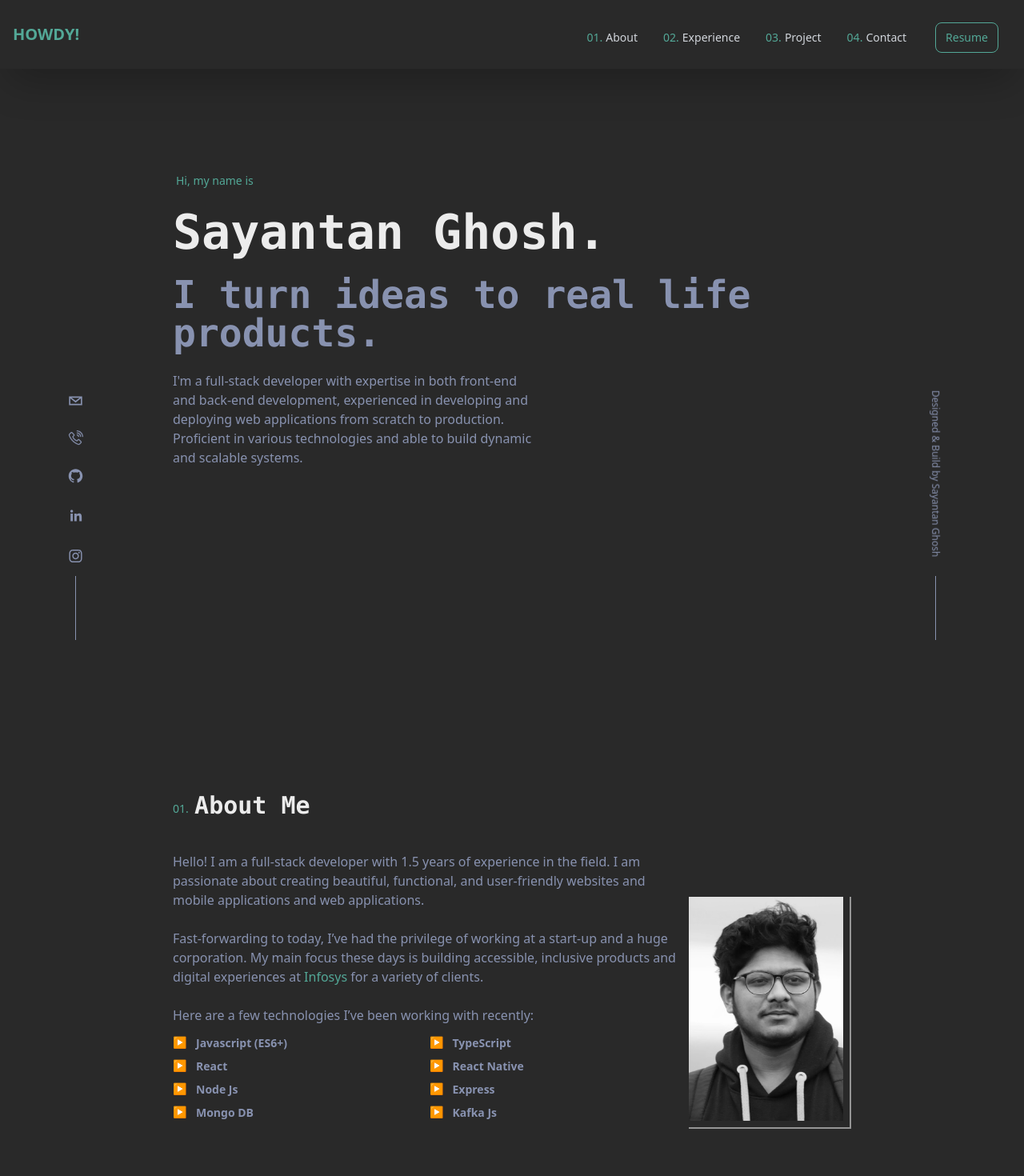
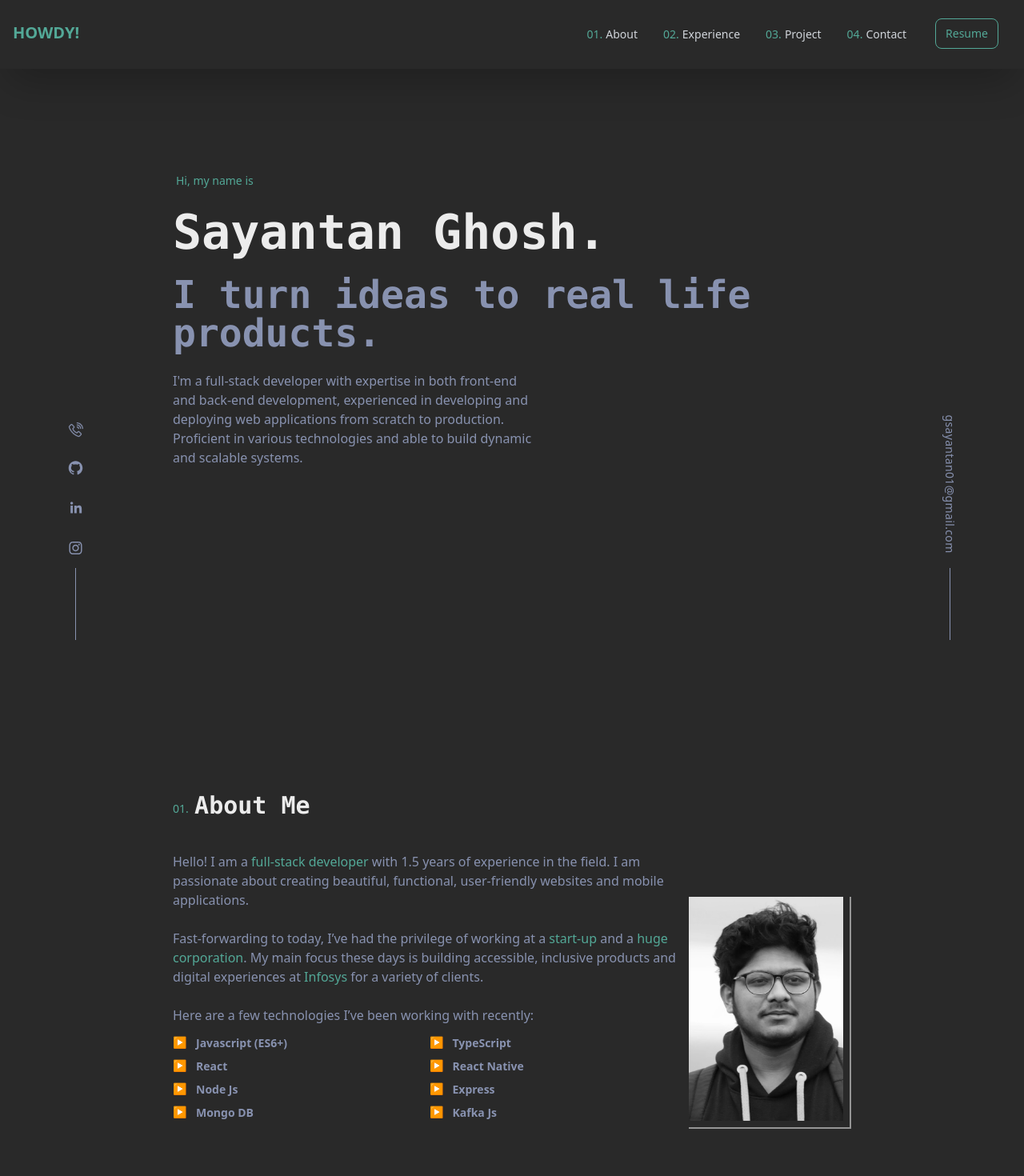
Before and after one commit to werfree/werfree.github.io, a React (Vite) app: page / in a window 1280 px wide. Shown: the top 1470 px of the page at 80% size. Built offline with nearby package versions, Linux system fonts and the light colour scheme.

Commit message:
Animation added

```diff
--- a/package.json
+++ b/package.json
@@ -12,6 +12,7 @@
   "dependencies": {
     "devicon": "^2.15.1",
     "devicon-react-svg": "^0.2.4",
+    "framer-motion": "^9.0.4",
     "prop-types": "^15.8.1",
     "react": "^18.2.0",
     "react-dom": "^18.2.0",
--- a/src/App.jsx
+++ b/src/App.jsx
@@ -1,6 +1,7 @@
 import React from 'react';
 import About from './components/about';
 import Contact from './components/contact';
+import Footer from './components/footer';
 import Heading from './components/heading';
 import Navbar from './components/navbar';
 import Project from './components/project';
@@ -9,7 +10,7 @@ import Work from './components/work';
 
 function App() {
   return (
-    <div className="bg-[#292929] text-white snap-y snap-mandatory z-0">
+    <div className="bg-[#292929] text-white snap-y snap-mandatory z-0 flex flex-col min-h-screen">
       <header>
         {/* Navbar */}
         <Navbar />
@@ -25,6 +26,8 @@ function App() {
         <Project />
         {/* Contact */}
         <Contact />
+        {/* Footer */}
+        <Footer />
 
       </section>
     </div>
--- a/src/components/about.jsx
+++ b/src/components/about.jsx
@@ -1,4 +1,5 @@
 import React from 'react';
+import { motion } from 'framer-motion';
 import SectionHeading from './sections/section-heading';
 import Technologies from './sections/technologies';
 import MyPic from '../assets/myPic.jpg';
@@ -6,17 +7,42 @@ import MyPic from '../assets/myPic.jpg';
 export default function About() {
   return (
     <div id="about" className="section-container">
-      <div className="my-auto">
+      <motion.div
+        initial={{
+          opacity: 0,
+        }}
+        whileInView={{
+          opacity: 1,
+        }}
+        transition={{
+          duration: 0.5,
+        }}
+        viewport={{ once: true }}
+        className="my-auto"
+      >
         <SectionHeading heading={{ number: '01', text: 'About Me' }} />
         <div className="flex flex-col md:grid md:grid-flow-row md:grid-cols-4 md:gap-3 justify-between">
           <div className="section-text md:col-span-3">
-            Hello! I am a full-stack developer with 1.5 years of experience in the field. I am
-            passionate about creating beautiful, functional, and user-friendly websites and mobile
-            applications and web applications.
+            Hello! I am a
+            {' '}
+            <span className="text-color"> full-stack developer </span>
+            {' '}
+            with 1.5 years of experience in the field. I am
+            passionate about creating beautiful, functional, user-friendly websites and mobile
+            applications.
             <br />
             <br />
-            Fast-forwarding to today, I’ve had the privilege of working at a start-up and a huge
-            corporation. My main focus these days is building accessible, inclusive products and
+            Fast-forwarding to today, I’ve had the privilege of working at a
+            {' '}
+            <span className="text-color">start-up </span>
+            {' '}
+            and a
+            {' '}
+            <span className="text-color">
+              huge
+              corporation
+            </span>
+            . My main focus these days is building accessible, inclusive products and
             digital experiences at
             <span className="text-color"> Infosys </span>
             for a variety of clients.
@@ -38,7 +64,7 @@ export default function About() {
             <img src={MyPic} className="object-cover h-52 w-52 md:h-72 md:w-72 pr-2 pb-2" alt="My" />
           </div>
         </div>
-      </div>
+      </motion.div>
     </div>
   );
 }
--- a/src/components/contact.jsx
+++ b/src/components/contact.jsx
@@ -1,11 +1,25 @@
 import React from 'react';
+import { motion } from 'framer-motion';
 import CustomButton from './sections/customButton';
 import SectionHeading from './sections/section-heading';
 import Social from './social';
 
 export default function Contact() {
   return (
-    <div id="contact" className="section-container h-[350px] lg:h-[700px] text-center mx-[20%]">
+
+    <div id="contact" className="font-sans md:ml-[10%] md:mr-[10%] px-2 md:px-6 flex flex-col space-y-3 snap-start mb-40 lg:mb-0 text-center mx-[20%] h-[350px] lg:h-screen justify-center">
+      <motion.div
+        initial={{
+          opacity: 0,
+        }}
+        whileInView={{
+          opacity: 1,
+        }}
+        transition={{
+          duration: 0.5,
+        }}
+        viewport={{ once: true }}
+      >
         <SectionHeading heading={{ number: '04', text: 'Get In Touch' }} />
         <div className="text-center section-text  ">
           <div className="mb-12">
@@ -20,9 +34,11 @@ export default function Contact() {
             <CustomButton text="Say Hi" link="mailto:gsayantan01@gmail.com" />
           </div>
         </div>
+      </motion.div>
       <div className="mt-16 mb-0">
         <Social />
       </div>
     </div>
+
   );
 }
--- /dev/null
+++ b/src/components/footer.jsx
@@ -0,0 +1,11 @@
+import React from 'react';
+
+export default function Footer() {
+  return (
+    <div className="md:ml-[10%] md:mr-[10%] px-2 mb-2 md:px-6 flex flex-col text-left space-y-3 snap-start h-fit lg:mb-2 mt-auto items-center">
+      <div className="section-text text-xs md:text-sm">
+        <div>Designed and build by Sayantan Ghosh</div>
+      </div>
+    </div>
+  );
+}
--- a/src/components/heading.jsx
+++ b/src/components/heading.jsx
@@ -1,20 +1,80 @@
 import React from 'react';
+import { motion } from 'framer-motion';
 
 export default function Heading() {
   return (
-    <div className="font-sans md:ml-[10%] lg:mr-[15%] px-2 md:px-6 h-screen flex flex-col justify-center text-left overflow-hidden space-y-4 snap-center">
-      <div className="text-sm text-color pl-1 pb-2">Hi, my name is</div>
-      <div className="font-mono text-4xl md:text-6xl font-extrabold text-[#ececec] text-left pb-2">
+    <div className="font-sans md:ml-[10%] lg:mr-[15%] px-4 md:px-6 h-screen flex flex-col justify-center text-left overflow-hidden space-y-4 snap-center">
+      <motion.div
+        initial={{
+          y: 50,
+          opacity: 0,
+        }}
+        animate={{
+          y: 0,
+          opacity: 1,
+        }}
+        transition={{
+          duration: 1,
+          delay: 0.4,
+        }}
+        className="text-sm text-color pl-1 pb-2"
+      >
+        Hi, my name is
+
+      </motion.div>
+      <motion.div
+        initial={{
+          y: 50,
+          opacity: 0,
+        }}
+        animate={{
+          y: 0,
+          opacity: 1,
+        }}
+        transition={{
+          duration: 1,
+          delay: 0.2,
+        }}
+        className="font-mono text-4xl md:text-6xl font-extrabold text-[#ececec] text-left pb-2"
+      >
         Sayantan Ghosh.
-      </div>
-      <div className="font-mono text-3xl md:text-5xl font-extrabold text-[#8892B0] text-left pb-2">
+      </motion.div>
+      <motion.div
+        initial={{
+          y: 50,
+          opacity: 0,
+        }}
+        animate={{
+          y: 0,
+          opacity: 1,
+        }}
+        transition={{
+          duration: 0.5,
+          delay: 0.1,
+        }}
+        className="font-mono text-3xl md:text-5xl font-extrabold text-[#8892B0] text-left pb-2"
+      >
         I turn ideas to real life products.
-      </div>
-      <div className="mt-10 text-base  text-[#8892B0] lg:mr-[42%]">
-        I&apos;m a full-stack developer with expertise in both front-end and back-end development,
+      </motion.div>
+      <motion.div
+        initial={{
+          y: 50,
+          opacity: 0,
+        }}
+        animate={{
+          y: 0,
+          opacity: 1,
+        }}
+        transition={{
+          duration: 0.5,
+          delay: 0,
+        }}
+        className="mt-10 text-base  text-[#8892B0] lg:mr-[42%]"
+      >
+        I&apos;m a full-stack developer with expertise in  both front-end and back-end development,
         experienced in developing and deploying web applications from scratch to production.
         Proficient in various technologies and able to build dynamic and scalable systems.
-      </div>
+      </motion.div>
     </div>
   );
 }
--- a/src/components/navbar.jsx
+++ b/src/components/navbar.jsx
@@ -1,6 +1,7 @@
 /* eslint-disable jsx-a11y/no-static-element-interactions */
 /* eslint-disable jsx-a11y/click-events-have-key-events */
 import React, { useState } from 'react';
+import { motion } from 'framer-motion';
 
 export default function Navbar() {
   const [viewList, setList] = useState(false);
@@ -13,17 +14,72 @@ export default function Navbar() {
     <nav className={`${viewList ? 'backdrop-blur-sm' : 'bg-[#292929]'} md:bg-[#292929] shadow-2xl px-2 sm:px-4 py-2 md:py-1  fixed w-full z-20 top-0 left-0`}>
 
       <div className="flex flex-wrap items-center justify-between mx-auto">
-        <span className="text-xl font-semibold whitespace-nowrap text-[#53a897]">HOWDY!</span>
-        <button data-collapse-toggle="navbar-sticky" type="button" className="z-20 inline-flex items-center p-2 ml-3 text-2xl text-[#53a897] rounded-lg md:hidden focus:outline-none hover:ring-2 ring-[#53a897]" onClick={changeViewListState}>
+        <motion.span
+          initial={{
+            y: 10,
+            x: -10,
+            opacity: 0,
+          }}
+          animate={{
+            y: -2,
+            x: 0,
+            opacity: 1,
+          }}
+          transition={{
+            duration: 0.9,
+            delay: 0.2,
+          }}
+          className="text-xl font-semibold whitespace-nowrap text-[#53a897]"
+        >
+          HOWDY!
+
+        </motion.span>
+        <motion.button
+          initial={{
+            y: 10,
+            x: -10,
+            opacity: 0,
+          }}
+          animate={{
+            y: -2,
+            x: 0,
+            opacity: 1,
+          }}
+          transition={{
+            duration: 0.9,
+            delay: 0.2,
+          }}
+          data-collapse-toggle="navbar-sticky"
+          type="button"
+          className="z-20 inline-flex items-center p-2 ml-3 text-2xl text-[#53a897] rounded-lg md:hidden focus:outline-none hover:ring-2 ring-[#53a897]"
+          onClick={changeViewListState}
+        >
           <span className="sr-only">Open main menu</span>
           <svg className="w-6 h-6" aria-hidden="true" fill="currentColor" viewBox="0 0 20 20" xmlns="http://www.w3.org/2000/svg"><path d="M3 5a1 1 0 011-1h12a1 1 0 110 2H4a1 1 0 01-1-1zM3 10a1 1 0 011-1h12a1 1 0 110 2H4a1 1 0 01-1-1zM3 15a1 1 0 011-1h12a1 1 0 110 2H4a1 1 0 01-1-1z" /></svg>
-        </button>
+        </motion.button>
 
         <div className={`items-center ${!viewList && 'hidden'} justify-between  w-full md:flex md:flex-row md:w-auto md:order-1`} onClick={changeViewListState}>
           <div className="flex">
             <div className="flex-none" />
             <div className="flex-1">
               <ul className="flex flex-col h-screen justify-center ml-[30%] md:h-fit md:ml-auto p-4 bg-[#292929] shadow-yl md:bg-transparent md:flex-row md:space-x-8 md:mt-0 md:text-base md:font-medium md:border-0 ">
+                <motion.div
+                  initial={{
+                    y: 10,
+                    x: -10,
+                    opacity: 0,
+                  }}
+                  animate={{
+                    y: 5,
+                    x: 0,
+                    opacity: 1,
+                  }}
+                  transition={{
+                    duration: 0.9,
+                    delay: 0,
+                  }}
+                  viewport={{ once: true }}
+                >
                   <li className="navList">
                     <div className="navNumber text-[#53a897]">
                       01.
@@ -40,6 +96,25 @@ export default function Navbar() {
                       About
                     </div>
                   </li>
+                </motion.div>
+
+                <motion.div
+                  initial={{
+                    y: 10,
+                    x: -10,
+                    opacity: 0,
+                  }}
+                  animate={{
+                    y: 5,
+                    x: 0,
+                    opacity: 1,
+                  }}
+                  transition={{
+                    duration: 0.9,
+                    delay: 0.2,
+                  }}
+                  viewport={{ once: true }}
+                >
                   <li className="navList">
                     <div className="navNumber text-[#53a897]">
                       02.
@@ -56,6 +131,24 @@ export default function Navbar() {
                       Experience
                     </div>
                   </li>
+                </motion.div>
+
+                <motion.div
+                  initial={{
+                    y: 10,
+                    x: -10,
+                    opacity: 0,
+                  }}
+                  animate={{
+                    y: 5,
+                    x: 0,
+                    opacity: 1,
+                  }}
+                  transition={{
+                    duration: 0.9,
+                    delay: 0.3,
+                  }}
+                >
                   <li className="navList">
                     <div className="navNumber text-[#53a897]">
                       03.
@@ -72,6 +165,25 @@ export default function Navbar() {
                       Project
                     </div>
                   </li>
+                </motion.div>
+
+                <motion.div
+                  initial={{
+                    y: 10,
+                    x: -10,
+                    opacity: 0,
+                  }}
+                  animate={{
+                    y: 5,
+                    x: 0,
+                    opacity: 1,
+                  }}
+                  transition={{
+                    duration: 0.9,
+                    delay: 0.4,
+                  }}
+                >
+                  {' '}
                   <li className="navList">
                     <div className="navNumber text-[#53a897]">
                       04.
@@ -88,6 +200,25 @@ export default function Navbar() {
                       Contact
                     </div>
                   </li>
+
+                </motion.div>
+
+                <motion.div
+                  initial={{
+                    y: 10,
+                    x: -10,
+                    opacity: 0,
+                  }}
+                  animate={{
+                    y: -5,
+                    x: 0,
+                    opacity: 1,
+                  }}
+                  transition={{
+                    duration: 0.9,
+                    delay: 0.6,
+                  }}
+                >
                   <li className="navList">
                     <div className="navNumber text-[#53a897]">
                       {/* 04. */}
@@ -96,6 +227,7 @@ export default function Navbar() {
                     </div>
                     <a target="_blank" href="https://drive.google.com/file/d/12fFl6HACRGxFNDZp1_ktFyQyJqfbZZp-/view?usp=sharing" className="p-2 px-3 text-center rounded-lg md:bg-transparent  md:text-sm font-sans border border-color text-color mt-2" aria-current="page" rel="noreferrer">Resume</a>
                   </li>
+                </motion.div>
               </ul>
             </div>
           </div>
--- a/src/components/sections/company.jsx
+++ b/src/components/sections/company.jsx
@@ -7,17 +7,16 @@ export default function Company({ name, isActive, setActiveCompany }) {
   // eslint-disable-next-line max-len
   //  eslint-disable-next-line jsx-a11y/click-events-have-key-events,jsx-a11y/no-static-element-interactions
     <div
-      className={`col-span-1 text-sm font-sans font-thin  text-center md:text-left border-b md:border-l md:border-b-[#292929]  ${isActive ? 'border-color' : 'border-[#8892B0]'}`}
-      onClick={() => setActiveCompany(name)}
+      className={`col-span-1 text-lg font-sans font-extrabold shadow-sm  text-center md:text-left border-b md:border-l md:border-b-[#292929]  ${isActive ? 'border-color' : 'border-[#8892B0]'} space-x-2`}
     >
-      <button type="button" className="hover:bg-[#4D4D4D] p-2">
+      <button type="button" className="md:hover:bg-[#4D4D4D] p-2" onClick={() => setActiveCompany(name)}>
         {/* <span
           className={`text-sm align-text-bottom text-color invisible md:visible
              ${isActive ? 'text-color' : 'section-text'}`}
         >
           &#8594;
         </span> */}
-        <span className={`text-sm ${isActive ? 'text-color' : 'section-text'} pl-3`}>{name}</span>
+        <span className={`text-sm ${isActive ? 'text-color' : 'section-text'} px-2 md:px-1`}>{name}</span>
       </button>
     </div>
   );
--- a/src/components/social.jsx
+++ b/src/components/social.jsx
@@ -12,7 +12,6 @@ export default function Social() {
       <div
         className="flex flex-row justify-evenly md:mb-0 md:flex-col md:fixed md:left-[6%] md:bottom-0"
       >
-        <CustomSocialIcon link="mailto:gsayantan01@gmail.com" className="hidden md:block" />
         <div className="justify-center align-middle my-auto">
           <img
             style={{
@@ -31,15 +30,19 @@ export default function Social() {
         <CustomSocialIcon link="https://github.com/jaketrent" />
         <CustomSocialIcon link="https://www.linkedin.com/in/werfree" />
         <CustomSocialIcon link="https://instagram.com/werfree_" />
-        <div className="hidden md:block  md:m-auto md:w-[1px] md:h-[80px]  bg-[#8892B0] " />
+        <div className="hidden md:block  md:m-auto md:w-[1px] md:h-[90px]  bg-[#8892B0] " />
       </div>
       <div
         className="flex flex-row justify-evenly mt-10 md:flex-col md:fixed md:right-[.5%] md:bottom-0"
       >
-        <div className="text-[#8892B0] mb-5 text-xs md:rotate-90 md:mb-[120px]">
-          Designed & Build by Sayantan Ghosh
+        <div className="hidden md:block ">
+          <div className="md:rotate-90 mb-5 text-sm md:mb-[95px] tracking-wide">
+            <a href="mailto:gsayantan01@gmail.com" className="text-[#8892B0] ">
+              gsayantan01@gmail.com
+            </a>
+          </div>
+          <div className="md:m-auto md:w-[1px] md:h-[90px]  bg-[#8892B0] " />
         </div>
-        <div className="hidden md:block  md:m-auto md:w-[1px] md:h-[80px]  bg-[#8892B0] " />
       </div>
     </>
   );
--- a/src/components/work.jsx
+++ b/src/components/work.jsx
@@ -1,4 +1,5 @@
 import React, { useState } from 'react';
+import { motion } from 'framer-motion';
 import Company from './sections/company';
 import Experience from './sections/experience';
 import SectionHeading from './sections/section-heading';
@@ -13,7 +14,19 @@ export default function Work() {
   const [activeCompany, setActiveCompany] = useState(company.infosys);
   return (
     <div id="experience" className="section-container md:mx-[20%]">
-      <div className="my-auto">
+      <motion.div
+        initial={{
+          opacity: 0,
+        }}
+        whileInView={{
+          opacity: 1,
+        }}
+        transition={{
+          duration: 0.5,
+        }}
+        viewport={{ once: true }}
+        className="my-auto"
+      >
         <SectionHeading heading={{ number: '02', text: "Where I've Worked" }} />
         <div className="flex flex-col md:flex-row">
           {/* <div className="md:col-span-1"> */}
@@ -42,7 +55,7 @@ export default function Work() {
             </div>
           </div>
         </div>
-      </div>
+      </motion.div>
     </div>
   );
 }
--- a/src/index.css
+++ b/src/index.css
@@ -18,7 +18,7 @@
 
     /* Section */
     .section-container{
-        @apply font-sans md:ml-[10%] md:mr-[10%] px-2 md:px-6 flex flex-col text-left space-y-3 snap-start h-fit lg:h-screen mb-52 lg:mb-0
+        @apply font-sans md:ml-[10%] md:mr-[10%] px-2 md:px-6 flex flex-col text-left space-y-3 snap-start h-fit min-h-screen lg:h-screen mb-52 lg:mb-0
     }
 
     .section-number{
```
Also changed, not shown: src/components/project.jsx (+37 -8 lines), 1 other file (tests, documents, lock files or other folders). Lines whose indentation alone changed are shown as unchanged.
